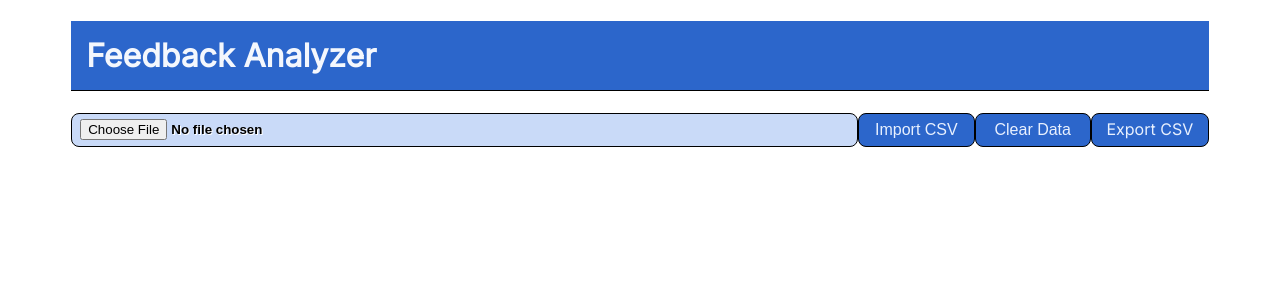
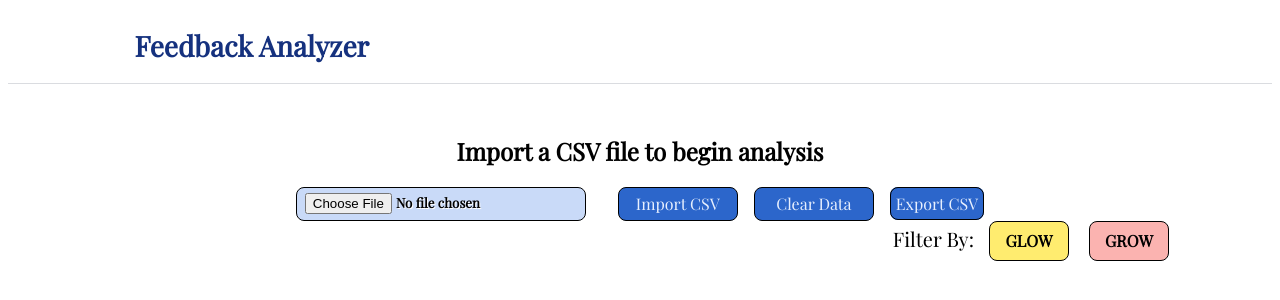
Before and after one commit to YilikaLoufoua/feedback-analyzer, a React (Create React App) app: page / in a window 1280 px wide. Shown: the top 300 px of the page. Built offline with nearby package versions, Linux system fonts and the light colour scheme.

Commit message:
Added sentiment buttons

```diff
--- a/package.json
+++ b/package.json
@@ -38,6 +38,11 @@
 		]
 	},
 	"devDependencies": {
+		"eslint-config-airbnb": "^19.0.4",
+		"eslint-plugin-import": "^2.26.0",
+		"eslint-plugin-jsx-a11y": "^6.6.0",
+		"eslint-plugin-react": "^7.30.1",
+		"eslint-plugin-react-hooks": "^4.6.0",
 		"prettier": "^2.7.1"
 	}
 }
--- a/src/App.css
+++ b/src/App.css
@@ -1,36 +1,43 @@
-@import url('https://fonts.googleapis.com/css2?family=Inter:wght@300;400&display=swap');
+@import url('https://fonts.googleapis.com/css2?family=Playfair+Display&display=swap');
 
-html {
-  margin: 0;
-  padding: 0;
-  font-family: 'Inter', sans-serif;
-  overflow-y: scroll;
-}
-
-main {
-  width: 90%;
-  margin: 0 auto;
+* {
+  font-family: 'Playfair Display', serif;
 }
 
 .header {
-  margin: auto;
+  display: flex;
+  flex-direction: column;
+  border-bottom: 1px solid #dadce0;
+  margin-bottom: 2rem;
 }
 
-.header h1 {
-  font-size: 2rem;
-  padding: 15px;
-  border-bottom: 1px solid black;
-  background-color: #2c66cb;
-  color: rgba(255, 255, 255, 0.95);
+.header .title {
+  margin-left: 10%;
+  font-size: 28px;
+  background-color: rgba(255, 255, 255, 0.95);
+  color: #15317E;
+  width: 70%;
 }
 
-.csv-input {
+.header .hint {
+  margin: 2rem auto;
+}
+
+.csv-field {
   display: flex;
+  flex-direction: column;
+  align-items: center;
+}
+
+.csv-actions {
+  display: flex;
+  flex-direction: row;
   justify-content: space-between;
 }
 
-.csv-input button {
+.csv-field button {
   background-color: #2c66cb;
+  margin-right: 1rem;
   border: 1px solid black;
   border-radius: 8px;
   color: #e8f0fe;
@@ -41,20 +48,18 @@ main {
   cursor: pointer;
 }
 
-.csv-input a {
+.csv-buttons a {
   text-decoration: none;
   background-color: #2c66cb;
   border: 1px solid black;
   border-radius: 8px;
+  padding: 5px;
   color: #e8f0fe;
-  font-size: 100%;
-  width: 120px;
   text-align: center;
-  line-height: 30px;
   cursor: pointer;
 }
 
-.csv-input input {
+.csv-field input {
   background: #c9daf8;
   border: 1px solid black;
   border-radius: 8px;
@@ -65,7 +70,7 @@ main {
   text-shadow: 1px 1px #fff;
   font-weight: 700;
   font-size: 10pt;
-  width: 70%;
+  margin-right: 2rem;
 }
 
 .col {
@@ -77,11 +82,15 @@ main {
   transition: 0.4s;
 }
 
+.table-name {
+  margin-left: 5%;
+}
 
 .data-table {
-  overflow: auto;
   margin: 2rem auto;
   height: 65vh;
+  width: 90%;
+  overflow: auto;
 }
 
 .data-table table {
--- a/src/App.js
+++ b/src/App.js
@@ -1,36 +1,38 @@
-import "./App.css";
-import { useState, useEffect } from "react";
-import Papa from "papaparse";
-import CategorizationBox from "./CategorizationBox/CategorizationBox";
-import CategoriesView from "./CategoriesView/CategoriesView";
-import { CSVLink } from "react-csv";
+import './App.css';
+import { useState, useEffect } from 'react';
+import Papa from 'papaparse';
+import CategorizationBox from './CategorizationBox/CategorizationBox';
+import CategoriesView from './CategoriesView/CategoriesView';
+import { CSVLink } from 'react-csv';
 
-const brain = require("brain.js");
+const brain = require('brain.js');
 
 const App = () => {
 	let [file, setFile] = useState(undefined); // CSV file to be uploaded
 	let [data, setData] = useState(undefined); // parsed data as json object from CSV file
 	let [networkJson, setNetworkJson] = useState(undefined); // trained neural network
-	let [selectedColumn, setSelectedColumn] = useState("");
-	let [selectedCategory, setSelectedCategory] = useState("");
+	let [selectedColumn, setSelectedColumn] = useState('');
+	let [selectedCategory, setSelectedCategory] = useState('');
+	let [glowFeedbacks, setGlowFeedbacks] = useState([]);
+	let [growFeedbacks, setGrowFeedbacks] = useState([]);
 	let [categorization, setCategorization] = useState({});
-
 	let [csvData, setCSVData] = useState([]);
 
 	// Create a dictionary of categories and feedbacks
 	const categories = [
-		"Course Experience",
-		"Material",
-		"Lecture",
-		"Course Structure",
-		"Peer Relations",
-		"Administration",
-		"Support",
-		"Technical Topic",
+		'Course Experience',
+		'Material',
+		'Lecture',
+		'Course Structure',
+		'Peer Relations',
+		'Administration',
+		'Support',
+		'Technical Topic',
 	];
 	useEffect(() => {
 		let obj = {};
 		categories.forEach((category) => (obj[category] = []));
+
 		setCategorization(obj);
 	}, [data]);
 
@@ -150,9 +152,9 @@ const App = () => {
 			const jsonString = `data:text/json;chatset=utf-8,${encodeURIComponent(
 				JSON.stringify(networkJson)
 			)}`;
-			const link = document.createElement("a");
+			const link = document.createElement('a');
 			link.href = jsonString;
-			link.download = "model.json";
+			link.download = 'model.json';
 			link.click();
 		}
 	};
@@ -164,7 +166,7 @@ const App = () => {
 	};
 
 	// Parse CSV file
-	const handleOnSubmit = (e) => {
+	const displayCSV = (e) => {
 		e.preventDefault();
 
 		if (file) {
@@ -178,27 +180,30 @@ const App = () => {
 	};
 
 	const handleOnClear = () => {
-		setFile(undefined);
 		setData(undefined);
 		setSelectedCategory(undefined);
 	};
 
 	return (
 		<main>
-			<div className="header">
-				<h1>Feedback Analyzer</h1>
+			<div className='header'>
+				<h1 className='title'>Feedback Analyzer</h1>
 			</div>
-			<div className="csv-input">
+
+			<div className='csv-field'>
+				<h2 className='hint'>Import a CSV file to begin analysis</h2>
+				<div className='csv-actions'>
 					<input
-					className="custom-file-input"
-					type={"file"}
-					id={"csvFileInput"}
-					accept={".csv"}
+						className='custom-file-input'
+						type={'file'}
+						id={'csvFileInput'}
+						accept={'.csv'}
 						onChange={(e) => handleOnChange(e)}
 					/>
+					<div className='csv-buttons'>
 						<button
 							onClick={(e) => {
-						handleOnSubmit(e);
+								displayCSV(e);
 							}}
 						>
 							Import CSV
@@ -211,6 +216,8 @@ const App = () => {
 							Clear Data
 						</button>
 						<CSVLink data={csvData}>Export CSV</CSVLink>
+					</div>
+				</div>
 			</div>
 			<CategoriesView
 				categorization={categorization}
@@ -228,25 +235,28 @@ const App = () => {
 					selectedColumn={selectedColumn}
 					data={data}
 					categorization={categorization}
+					glowFeedbacks={glowFeedbacks}
+					setGlowFeedbacks={setGlowFeedbacks}
+					growFeedbacks={growFeedbacks}
+					setGrowFeedbacks={setGrowFeedbacks}
 					handleAddCategory={handleAddCategory}
 				/>
 			)}
-			<h2> {data && file.name}</h2>
-			<div className="data-table">
+			<h2 className='table-name'> {data && file.name}</h2>
+			<div className='data-table'>
 				<table>
 					<tbody>
 						<tr>
 							{data &&
 								data[0].map((col) => {
 									return (
-										<th key={col} className="col" onClick={() => setSelectedColumn(col)}>
+										<th key={col} className='col' onClick={() => setSelectedColumn(col)}>
 											{col}
 										</th>
 									);
 								})}
 						</tr>
 						{data &&
-							!selectedColumn &&
 							data.map((row, idx) =>
 								idx === 0 ? null : (
 									<tr key={row}>
--- a/src/CategoriesView/CategoriesView.css
+++ b/src/CategoriesView/CategoriesView.css
@@ -1,9 +1,21 @@
 .categories-view {
     display: block;
     overflow: auto;
-    flex-direction: column;
     overflow: auto;
-    margin: 2rem 0;
+    margin: 0 auto;
+    width: 90%;
+}
+
+.category-buttons-field {
+    display: flex;
+    justify-content: space-between;
+    align-items: center;
+}
+
+.category-buttons {
+    display: flex;
+    align-items: center;
+    flex-wrap: wrap;
 }
 
 .category-button {
@@ -11,23 +23,24 @@
     border: 1px solid black;
     border-radius: 8px;
     color: rgba(255, 255, 255, 0.95);
-    margin: 0 20px 20px 0;
+    margin: 2rem 1rem;
     font-size: 100%;
     width: 160px;
+    height: 40px;
     text-align: center;
     line-height: 30px;
     cursor: pointer;
 }
-
 
 .active-category-button {
     background-color: rgba(255, 255, 255, 0.95);
     border: 1px solid black;
     border-radius: 8px;
     color: #2c66cb;
-    margin: 0 20px 20px 0;
+    margin: 2rem 1rem;
     font-size: 100%;
     width: 160px;
+    height: 40px;
     text-align: center;
     line-height: 30px;
     cursor: pointer;
@@ -49,3 +62,18 @@
     margin: 8px auto;
     padding: 0 15%;
 }
+
+.category-view {
+    margin-bottom: 2rem;
+}
+
+.sentiment-buttons {
+    margin-right: 1rem;
+    width: 300px;
+}
+
+.sentiment-buttons span {
+    font-size: 20px
+}
+
+;
--- a/src/CategoriesView/CategoriesView.jsx
+++ b/src/CategoriesView/CategoriesView.jsx
@@ -1,28 +1,77 @@
-import { useState } from "react";
-import "./CategoriesView.css";
+import './CategoriesView.css';
+import { useState } from 'react';
 
-export default function CategoriesView({ categorization, selectedCategory, setSelectedCategory }) {
+export default function CategoriesView({
+	categorization,
+	selectedCategory,
+	setSelectedCategory,
+	glowFeedbacks,
+	growFeedbacks,
+}) {
+	const [selectedSentiment, setSelectedSentiment] = useState('');
+
 	return (
-		<div className="categories-view">
-			<div className="category-buttons">
+		<div className='categories-view'>
+			<div className='category-buttons-field'>
+				<div className='category-buttons'>
 					{Object.keys(categorization).map((category) => {
 						if (categorization[category].length > 0) {
 							return (
-							<button className={selectedCategory === category ? "category-button" : "active-category-button"} key={category} onClick={() => setSelectedCategory(category)}>
+								<button
+									className={
+										selectedCategory === category ? 'category-button' : 'active-category-button'
+									}
+									key={category}
+									onClick={() => setSelectedCategory(category)}
+								>
 									{category}
 								</button>
 							);
 						}
 					})}
 				</div>
-			<CategoryView category={selectedCategory} className="category-view" feedbacks={categorization[selectedCategory]} />
+				<div className='sentiment-buttons'>
+					<span>Filter By: </span>
+					<button className='glow-button' onClick={() => setSelectedSentiment('GLOW')}>
+						GLOW
+					</button>
+					<button className='grow-button' onClick={() => setSelectedSentiment('GROW')}>
+						GROW
+					</button>
+				</div>
+			</div>
+			<CategoryView
+				category={selectedCategory}
+				className='category-view'
+				feedbacks={categorization[selectedCategory]}
+				glowFeedbacks={glowFeedbacks}
+				growFeedbacks={growFeedbacks}
+				selectedSentiment={selectedSentiment}
+			/>
 		</div>
 	);
 }
 
-export function CategoryView({ category, feedbacks }) {
+export function CategoryView({ feedbacks, selectedSentiment, glowFeedbacks }) {
+	console.log('glowFeedbacks: ', glowFeedbacks);
+	console.log('selectedSentiment: ', selectedSentiment);
+	console.log('feedbacks: ', feedbacks);
+	if (selectedSentiment) {
 		return (
-		<div className="category-view">
+			<div>
+				{feedbacks &&
+					glowFeedbacks &&
+					selectedSentiment === 'GLOW' &&
+					feedbacks.map((feedback) => {
+						if (glowFeedbacks.includes(feedback)) {
+							return <li key={feedback}>{feedback}</li>;
+						}
+					})}
+			</div>
+		);
+	}
+	return (
+		<div className='category-view'>
 			{feedbacks &&
 				feedbacks.map((feedback) => {
 					return <li key={feedback}>{feedback}</li>;
--- a/src/CategorizationBox/CategorizationBox.css
+++ b/src/CategorizationBox/CategorizationBox.css
@@ -1,10 +1,11 @@
 #categorization-box {
   display: flex;
-  margin: auto;
+  margin: 0 auto;
   border: 1px solid;
   text-align: center;
   flex-direction: column;
   height: 70vh;
+  width: 90%;
 }
 
 #categorization-box h2 {
@@ -19,14 +20,15 @@
   display: flex;
   overflow: auto;
   flex-direction: column;
-  overflow: auto;
 }
 
 .info li {
+  box-sizing: border-box;
   display: flex;
-  flex-direction: row;
-  justify-content: flex-start;
-  padding: 10px;
+  padding: 5px;
+  width: 100%;
+  justify-content: space-between;
+  align-items: center;
 }
 
 .info li:nth-child(even) {
@@ -34,6 +36,41 @@
 }
 
 .info li p {
-  margin: 8px auto;
-  padding: 0 15%;
+  margin: 0 3rem;
+  padding: 10px 0;
+  line-height: 40px;
 }
+
+.sentiment-buttons-field {
+  display: flex;
+  justify-content: end;
+  height: 40px;
+}
+
+.glow-button {
+  background-color: #ffec6f;
+  border: 1px solid black;
+  border-radius: 8px;
+  font-size: 100%;
+  font-weight: bold;
+  width: 80px;
+  height: 40px;
+  text-align: center;
+  line-height: 30px;
+  margin: auto 10px;
+  cursor: pointer;
+}
+
+.grow-button {
+  background-color: #fbb3b0;
+  border: 1px solid black;
+  border-radius: 8px;
+  font-size: 100%;
+  font-weight: bold;
+  width: 80px;
+  height: 40px;
+  text-align: center;
+  line-height: 30px;
+  margin: auto 10px;
+  cursor: pointer;
+}
--- a/src/CategorizationBox/CategorizationBox.jsx
+++ b/src/CategorizationBox/CategorizationBox.jsx
@@ -1,21 +1,50 @@
-import "./CategorizationBox.css";
-import Dropdown from "../Dropdown/Dropdown";
+import './CategorizationBox.css';
+import Dropdown from '../Dropdown/Dropdown';
 
-export default function CategorizationBox({ selectedColumn, data, categorization, handleAddCategory }) {
+export default function CategorizationBox({
+	selectedColumn,
+	data,
+	categorization,
+	handleAddCategory,
+	setGlowFeedbacks,
+	setGrowFeedbacks,
+}) {
 	let idx;
-  if (data) {data[0].forEach((item, index) => {
+	if (data) {
+		data[0].forEach((item, index) => {
 			if (item == selectedColumn) idx = index;
-  });}
+		});
+	}
 	return (
-    <div id="categorization-box">
+		<div id='categorization-box'>
 			<h2>Categorize {selectedColumn}</h2>
-      <div className="info">
-        {data.map((item, i) => {
-          return i == 0 ? null : item[idx] == "" ? null :
+			<div className='info'>
+				{data.map((item, i) =>
+					i == 0 ? null : item[idx] == '' ? null : (
 						<li key={item}>
-            <Dropdown categorization={categorization} handleAddCategory={handleAddCategory} feedback={item[idx]}/><p>{item[idx]}</p>
-          </li>;
-        })}
+							<Dropdown
+								categorization={categorization}
+								handleAddCategory={handleAddCategory}
+								feedback={item[idx]}
+							/>
+							<p className='feedback'>{item[idx]}</p>
+							<div className='sentiment-buttons-field'>
+								<button
+									className='glow-button'
+									onClick={() => setGlowFeedbacks((glowFeedbacks) => [...glowFeedbacks, item[idx]])}
+								>
+									GLOW
+								</button>
+								<button
+									className='grow-button'
+									onClick={() => setGrowFeedbacks((growFeedbacks) => [...growFeedbacks, item[idx]])}
+								>
+									GROW
+								</button>
+							</div>
+						</li>
+					)
+				)}
 			</div>
 		</div>
 	);
--- a/src/Dropdown/Dropdown.css
+++ b/src/Dropdown/Dropdown.css
@@ -3,15 +3,18 @@
     border: 1px solid black;
     border-radius: 8px;
     color: black;
-    margin: 5px;
     font-size: 100%;
     width: 160px;
+    height: 40px;
     text-align: center;
     line-height: 30px;
+    margin: auto 10px;
 }
 
 .dropdown {
     position: relative;
+    display: flex;
+    justify-content: center;
 }
 
 .dropdown-content {
```
Also changed, not shown: src/Dropdown/Dropdown.jsx (+10 -7 lines), .eslintrc.js (added), 1 other file (tests, documents, lock files or other folders). Lines whose indentation alone changed are shown as unchanged.
